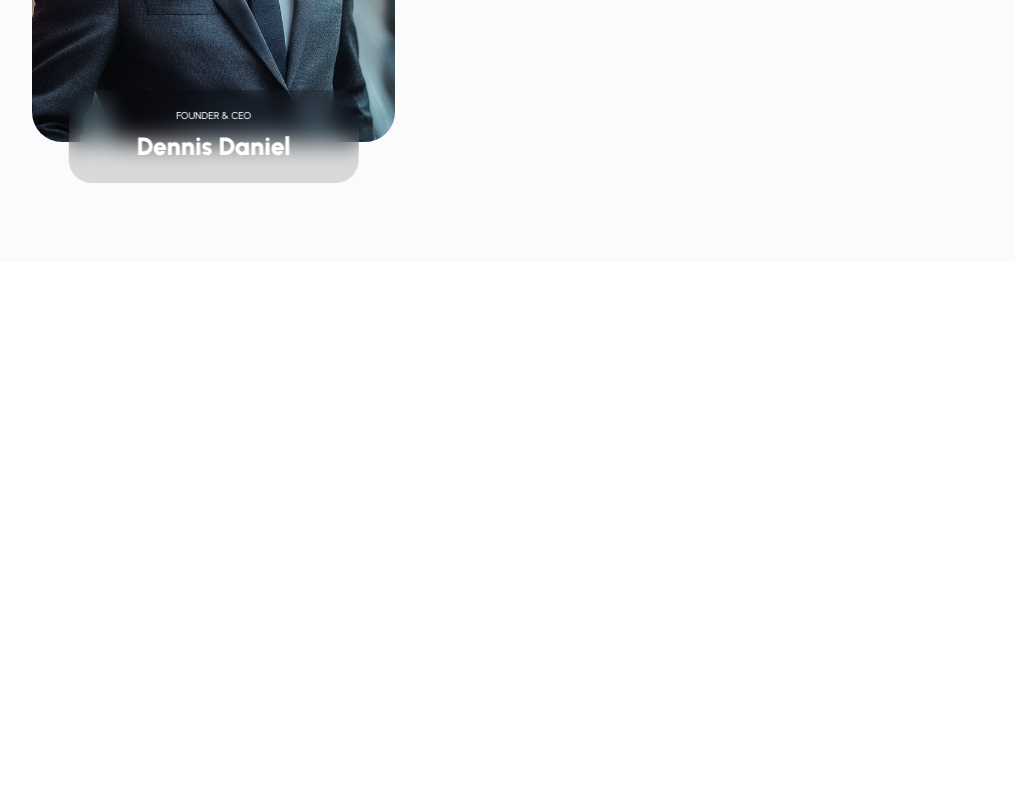
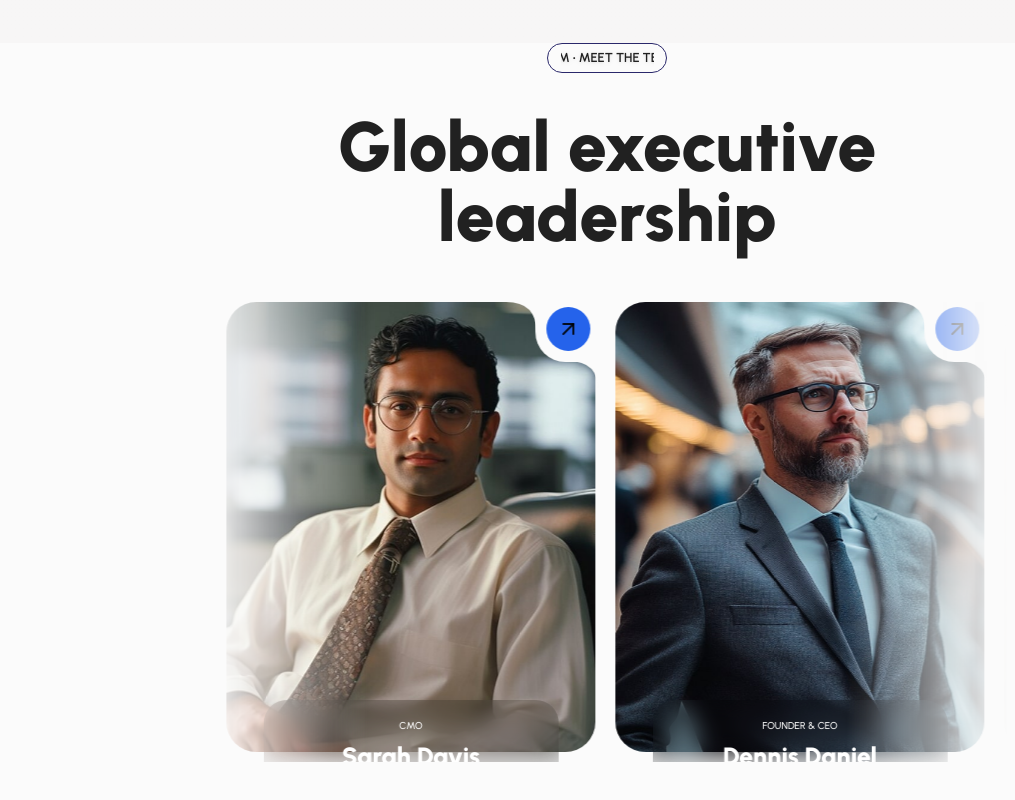
Before and after one commit to CHIDI00/new-holton-properties, a React (Vite) app: page / in a window 1280 px wide. Shown: the part 8394-9194 px from the top of the page, without its empty margins (33-1048 px from the left). Built offline with nearby package versions, Linux system fonts and the light colour scheme.

Commit message:
Add InfiniteMovingCards component and utility functions; update dependencies

```diff
--- a/package.json
+++ b/package.json
@@ -13,11 +13,15 @@
     "@gsap/react": "^2.1.2",
     "@studio-freight/lenis": "^1.0.42",
     "aos": "^2.3.4",
+    "clsx": "^2.1.1",
     "framer-motion": "^12.8.2",
     "lucide-react": "^0.503.0",
+    "motion": "^12.9.2",
     "react": "^19.0.0",
     "react-dom": "^19.0.0",
-    "react-router-dom": "^7.5.1"
+    "react-router-dom": "^7.5.1",
+    "swiper": "^11.2.6",
+    "tailwind-merge": "^3.2.0"
   },
   "devDependencies": {
     "@eslint/js": "^9.22.0",
--- a/src/features/Home/TheTeam.tsx
+++ b/src/features/Home/TheTeam.tsx
@@ -1,12 +1,65 @@
 import React from "react";
 import ScrollVelocity from "../../ui/ScrollVelocity";
 import team1 from "../../assets/teams/team-1.jpg";
-// import team2 from "../../assets/team2.png";
-// import team3 from "../../assets/team3.png";
-// import team4 from "../../assets/team4.png";
-// import team5 from "../../assets/team5.png";
-// import team6 from "../../assets/team6.png";
-import { ArrowUpRight } from "lucide-react";
+import team2 from "../../assets/teams/team-2.jpg";
+import team3 from "../../assets/teams/team-3.jpg";
+import team4 from "../../assets/teams/team-4.jpg";
+import team5 from "../../assets/teams/team-5.jpg";
+import team6 from "../../assets/teams/team-6.jpg";
+import { InfiniteMovingCards } from "../../ui/infinite-moving-cards";
+
+// type TeamType = {
+// 	id: number;
+// 	name: string;
+// 	position: string;
+// 	image: string;
+// 	alt: string;
+// };
+
+const teamData = [
+	{
+		id: 1,
+		name: "Dennis Daniel",
+		position: "Founder & CEO",
+		image: team1,
+		alt: "team-1",
+	},
+	{
+		id: 2,
+		name: "John Doe",
+		position: "Co-Founder",
+		image: team2,
+		alt: "team-2",
+	},
+	{
+		id: 3,
+		name: "Jane Smith",
+		position: "CTO",
+		image: team3,
+		alt: "team-3",
+	},
+	{
+		id: 4,
+		name: "Emily Johnson",
+		position: "CFO",
+		image: team4,
+		alt: "team-4",
+	},
+	{
+		id: 5,
+		name: "Michael Brown",
+		position: "COO",
+		image: team5,
+		alt: "team-5",
+	},
+	{
+		id: 6,
+		name: "Sarah Davis",
+		position: "CMO",
+		image: team6,
+		alt: "team-6",
+	},
+];
 
 const TheTeam: React.FC = () => {
 	return (
@@ -31,17 +84,29 @@ const TheTeam: React.FC = () => {
 					</h1>
 				</div>
 
-				<div className="w-full grid md:grid-cols-3 grid-cols-1 gap-12">
+				{/* <div className="w-full flex justify-center items-center"> */}
+				{/* <Swiper
+					slidesPerView={3}
+					spaceBetween={30}
+					pagination={{ clickable: true }}
+					modules={[Pagination]}
+					className="container flex justify-center items-center border-2 border-green-700"
+					breakpoints={{
+						640: { slidesPerView: 1 },
+						768: { slidesPerView: 2 },
+						1024: { slidesPerView: 3 },
+					}}
+				>
+					{teamData.map((team) => (
+						<SwiperSlide className="flex justify-center items-center border-2 border-red-700">
 							<div
-						className="group relative md:h-[45rem] h-[60rem] bg-[#fbfbfb] flex flex-col justify-between items-start rounded-[3rem]  hover:bg-blue-800  bg-no-repeat bg-cover group-hover:scale-105 transition-transform duration-500 ease-in-out"
-						// data-aos="fade-right"
+								className="group relative md:h-[45rem] h-[60rem] bg-[#fbfbfb] block  justify-between items-start rounded-[3rem]  hover:bg-blue-800  bg-no-repeat bg-cover group-hover:scale-105 transition-transform duration-500 ease-in-out"
+								data-aos="fade-right"
 							>
-						{/* Scalable background image */}
-
 								<div className="w-full h-full overflow-hidden rounded-[3rem]">
 									<img
-								src={team1}
-								alt=""
+										src={team.image}
+										alt={team.alt}
 										loading="lazy"
 										className="w-full h-full object-cover bg-cover group-hover:scale-105 transition-transform duration-500 ease-in-out"
 									/>
@@ -49,9 +114,9 @@ const TheTeam: React.FC = () => {
 
 								<div className="absolute z-10 -bottom-[9%] left-[50%] transform -translate-x-1/2 p-7 bg-[#00000023] backdrop-blur-md w-[80%] flex flex-col justify-center items-center text-center rounded-[2.3rem]">
 									<p className="md:text-[1rem] text-[1.5rem] font-medium uppercase text-white mb-2">
-								Founder & Ceo
+										{team.position}
 									</p>
-							<p className="text-[2.5rem] text-white">Dennis Daniel</p>
+									<p className="text-[2.5rem] text-white">{team.name}</p>
 								</div>
 
 								<div className="absolute md:w-24 md:h-24 w-28 h-28 right-0 top-0 rounded-bl-[3rem] bg-[#fbfbfb] ">
@@ -72,7 +137,20 @@ const TheTeam: React.FC = () => {
 									></div>
 								</div>
 							</div>
+						</SwiperSlide>
+					))}
+				</Swiper> */}
+				{/* </div> */}
+
+				{/* <div className="rounded-md flex flex-col  dark:bg-grid-white/[0.25] items-center justify-center relative overflow-hidden"> */}
+				<div className="container mx-auto w-full flex justify-center items-center">
+					<InfiniteMovingCards
+						items={teamData}
+						direction="right"
+						speed="slow"
+					/>
 				</div>
+				{/* </div> */}
 			</div>
 		</div>
 	);
--- /dev/null
+++ b/src/lib/utils.ts
@@ -0,0 +1,6 @@
+import { ClassValue, clsx } from "clsx";
+import { twMerge } from "tailwind-merge";
+
+export function cn(...inputs: ClassValue[]) {
+	return twMerge(clsx(inputs));
+}
--- /dev/null
+++ b/src/ui/infinite-moving-cards.tsx
@@ -0,0 +1,136 @@
+"use client";
+
+import React, { useEffect, useState } from "react";
+// import { cn } from "@/lib/utils";
+import { ArrowUpRight } from "lucide-react";
+import { cn } from "../lib/utils";
+
+export const InfiniteMovingCards = ({
+	items,
+	direction = "right",
+	speed = "fast",
+	pauseOnHover = true,
+	className,
+}: {
+	items: {
+		id: number;
+		name: string;
+		position: string;
+		image: string;
+		alt: string;
+	}[];
+	direction?: "left" | "right";
+	speed?: "fast" | "normal" | "slow";
+	pauseOnHover?: boolean;
+	className?: string;
+}) => {
+	const containerRef = React.useRef<HTMLDivElement>(null);
+	const scrollerRef = React.useRef<HTMLUListElement>(null);
+
+	useEffect(() => {
+		addAnimation();
+	}, []);
+	const [start, setStart] = useState(false);
+	function addAnimation() {
+		if (containerRef.current && scrollerRef.current) {
+			const scrollerContent = Array.from(scrollerRef.current.children);
+
+			scrollerContent.forEach((item) => {
+				const duplicatedItem = item.cloneNode(true);
+				if (scrollerRef.current) {
+					scrollerRef.current.appendChild(duplicatedItem);
+				}
+			});
+
+			getDirection();
+			getSpeed();
+			setStart(true);
+		}
+	}
+	const getDirection = () => {
+		if (containerRef.current) {
+			if (direction === "left") {
+				containerRef.current.style.setProperty(
+					"--animation-direction",
+					"forwards"
+				);
+			} else {
+				containerRef.current.style.setProperty(
+					"--animation-direction",
+					"reverse"
+				);
+			}
+		}
+	};
+	const getSpeed = () => {
+		if (containerRef.current) {
+			if (speed === "fast") {
+				containerRef.current.style.setProperty("--animation-duration", "20s");
+			} else if (speed === "normal") {
+				containerRef.current.style.setProperty("--animation-duration", "40s");
+			} else {
+				containerRef.current.style.setProperty("--animation-duration", "80s");
+			}
+		}
+	};
+	return (
+		<div
+			ref={containerRef}
+			className={cn(
+				"scroller relative z-20 max-w-7xl overflow-hidden [mask-image:linear-gradient(to_right,transparent,white_20%,white_80%,transparent)]",
+				className
+			)}
+		>
+			<ul
+				ref={scrollerRef}
+				className={cn(
+					"flex w-max min-w-full shrink-0 flex-nowrap gap-8 py-4",
+					start && "animate-scroll",
+					pauseOnHover && "hover:[animation-play-state:paused]"
+				)}
+			>
+				{items.map((item) => (
+					<li
+						className="group relative md:h-[45rem] h-[60rem] bg-[#fbfbfb] block  justify-between items-start rounded-[3rem]  hover:bg-blue-800  bg-no-repeat bg-cover group-hover:scale-105 transition-transform duration-500 ease-in-out"
+						// data-aos="fade-right"
+						key={item.id}
+					>
+						<div className="w-full h-full overflow-hidden rounded-[3rem]">
+							<img
+								src={item.image}
+								alt={item.alt}
+								loading="lazy"
+								className="w-full h-full object-cover bg-cover group-hover:scale-105 transition-transform duration-500 ease-in-out"
+							/>
+						</div>
+
+						<div className="absolute z-10 -bottom-[9%] left-[50%] transform -translate-x-1/2 p-7 bg-[#00000023] backdrop-blur-md w-[80%] flex flex-col justify-center items-center text-center rounded-[2.3rem]">
+							<p className="md:text-[1rem] text-[1.5rem] font-medium uppercase text-white mb-2">
+								{item.position}
+							</p>
+							<p className="text-[2.5rem] text-white">{item.name}</p>
+						</div>
+
+						<div className="absolute md:w-24 md:h-24 w-28 h-28 right-0 top-0 rounded-bl-[3rem] bg-[#fbfbfb] ">
+							<span className="absolute z-50 top-2 right-2 p-4 bg-blue-600 rounded-full group-hover:bg-black transition-all duration-300 ease-linear group-hover:text-white">
+								<ArrowUpRight />
+							</span>
+							<div
+								className="absolute z-40 w-[30px] h-[30px] bottom-[-29px] -right-1 rotate-180 bg-[#fbfbfb]"
+								style={{
+									clipPath: "path('M0 0 Q0,30 30,30 L 0 30 Z')",
+								}}
+							></div>
+							<div
+								className="absolute z-40 w-[30px] h-[30px] left-[-29px] top-0 rotate-180 bg-[#fbfbfb]"
+								style={{
+									clipPath: "path('M0 0 Q0,30 30,30 L 0 30 Z')",
+								}}
+							></div>
+						</div>
+					</li>
+				))}
+			</ul>
+		</div>
+	);
+};
--- a/tailwind.config.js
+++ b/tailwind.config.js
@@ -1,7 +1,12 @@
 /** @type {import('tailwindcss').Config} */
 export default {
 	mode: "jit",
-	content: ["./index.html", "./src/**/*.{js,ts,jsx,tsx}"],
+	content: [
+		"./index.html",
+		"./src/**/*.{js,ts,jsx,tsx,mdx}",
+		"./app/**/*.{js,ts,jsx,tsx,mdx}",
+		"./features/**/*.{js,ts,jsx,tsx,mdx}",
+	],
 	theme: {
 		screens: {
 			xs: "480px",
@@ -15,12 +20,19 @@ export default {
 			inset: { 13: "26px" },
 			animation: {
 				"fade-in-up": "fadeInUp 0.5s ease-out forwards",
+				scroll:
+					"scroll var(--animation-duration, 40s) var(--animation-direction, forwards) linear infinite",
 			},
 			keyframes: {
 				fadeInUp: {
 					"0%": { opacity: "0", transform: "translateY(20px)" },
 					"100%": { opacity: "1", transform: "translateY(0)" },
 				},
+				scroll: {
+					to: {
+						transform: "translate(calc(-50% - 0.5rem))",
+					},
+				},
 			},
 		},
 	},
```
Also changed, not shown: 1 other file (tests, documents, lock files or other folders). Lines whose indentation alone changed are shown as unchanged.
